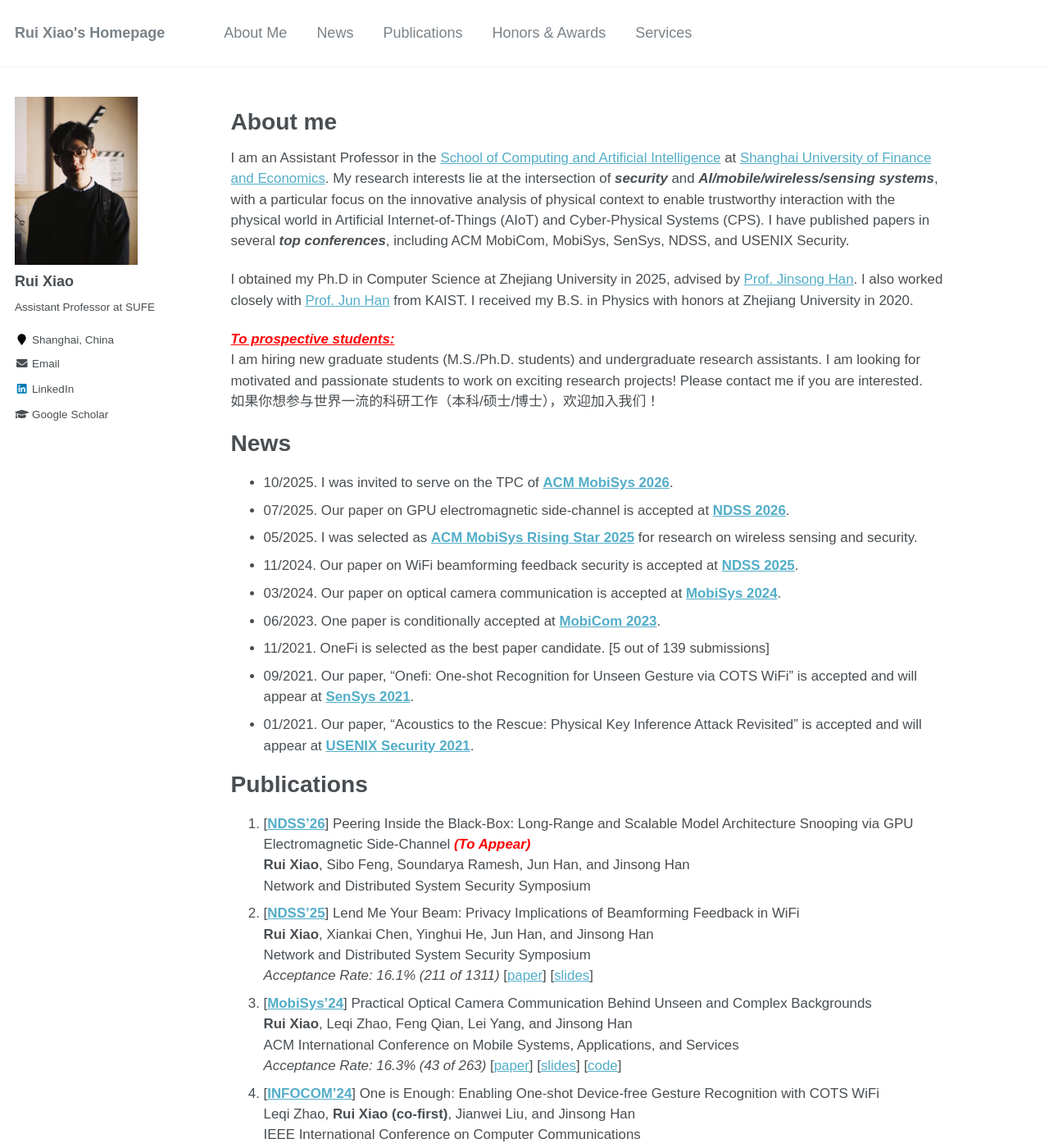
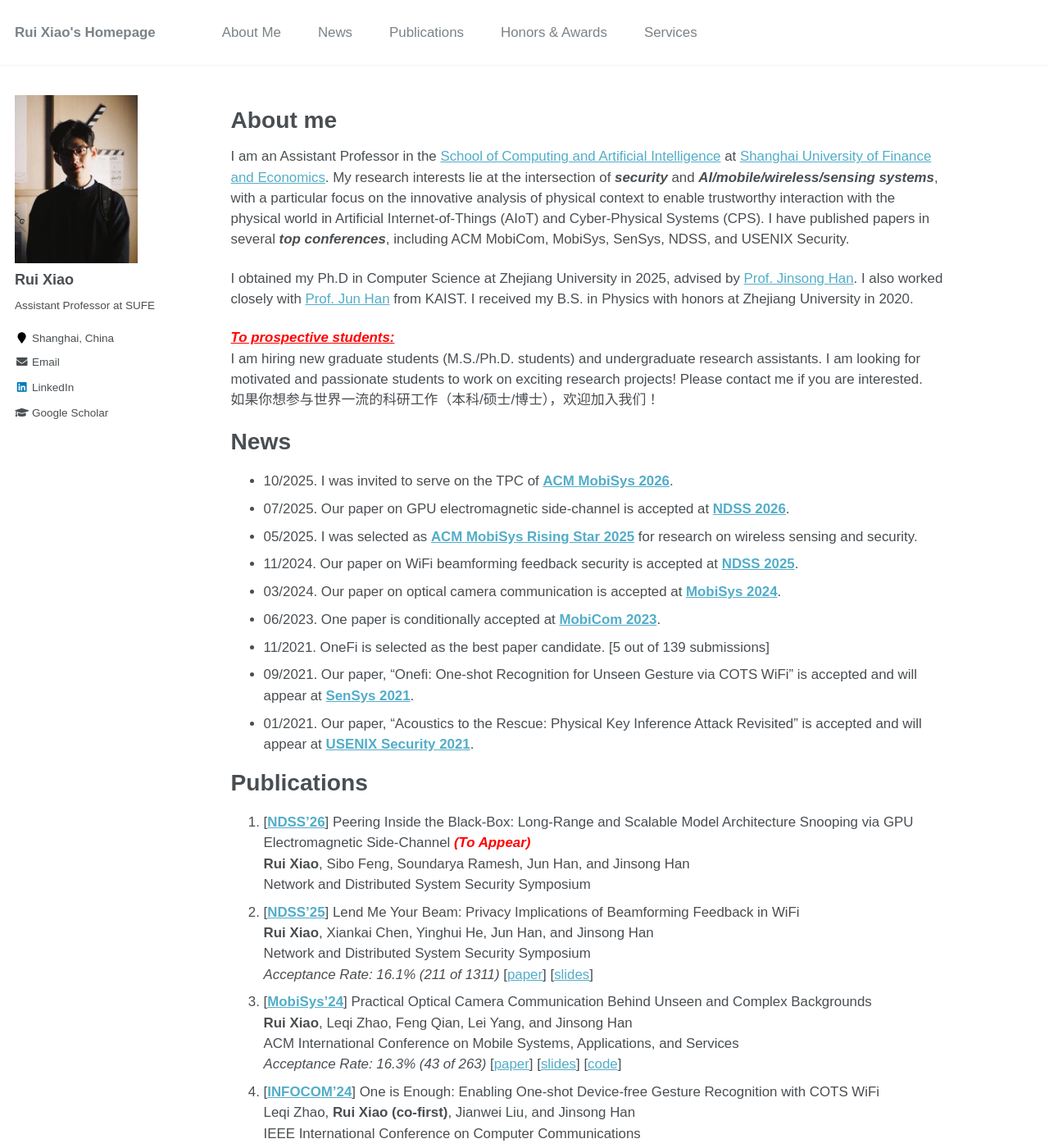
Before and after one commit to ruixiao24/ruixiao24.github.io, a Jekyll site: the page built from _pages/about.md, in a window 1280 px wide and 1400 px high. Shown: the whole window at 82% size. Built offline with Jekyll 4.4.1, drawn with Linux system fonts in a browser that asks for light colours.

Commit message:
Adjust margin and font size in navigation styles

```diff
--- a/_sass/_navigation.scss
+++ b/_sass/_navigation.scss
@@ -179,10 +179,11 @@
 
   a {
     display: block;
-    margin: 0 1rem;
+    margin: 0 1.25rem;
     padding: 0.5rem 0;
     color: $masthead-link-color;
     text-decoration: none;
+    font-size: 0.9375em;
 
     &:hover {
       color: $masthead-link-color-hover;
```
